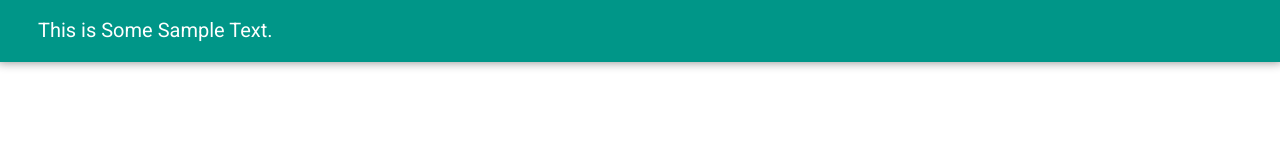
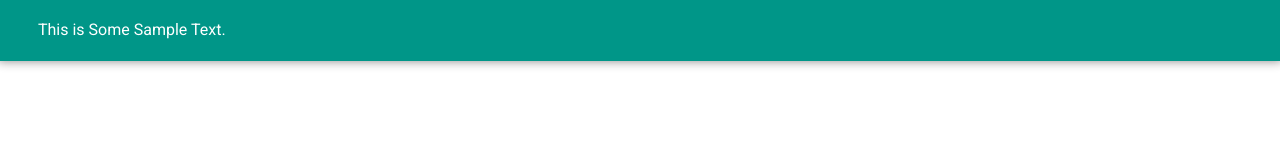
Before and after one commit to Tloru/Tloru.github.io, a plain HTML site: page index.html in a window 1280 px wide. Drawn offline with Linux system fonts and the light colour scheme.

Commit message:
minor changes

```diff
--- a/stylesheet.css
+++ b/stylesheet.css
@@ -2,8 +2,8 @@ div.navbar {
   box-shadow: 0px 0px 10px #888888;
   background-color: #009688;
   margin: -10px;
-  font-size: 20px;
-  padding: 20px;
+  font-size: 16px;
+  padding: 22px;
   font-family: Roboto;
   color: white;
   padding-left: 40px
```
